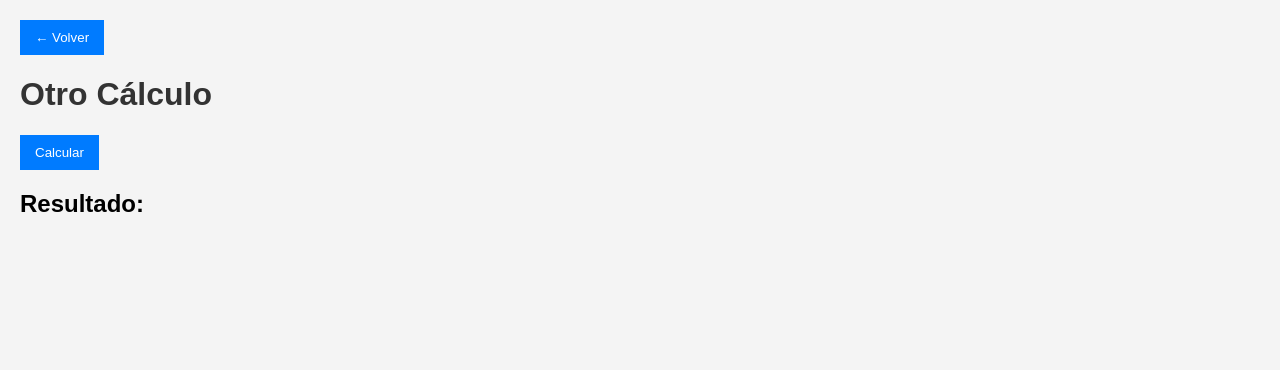
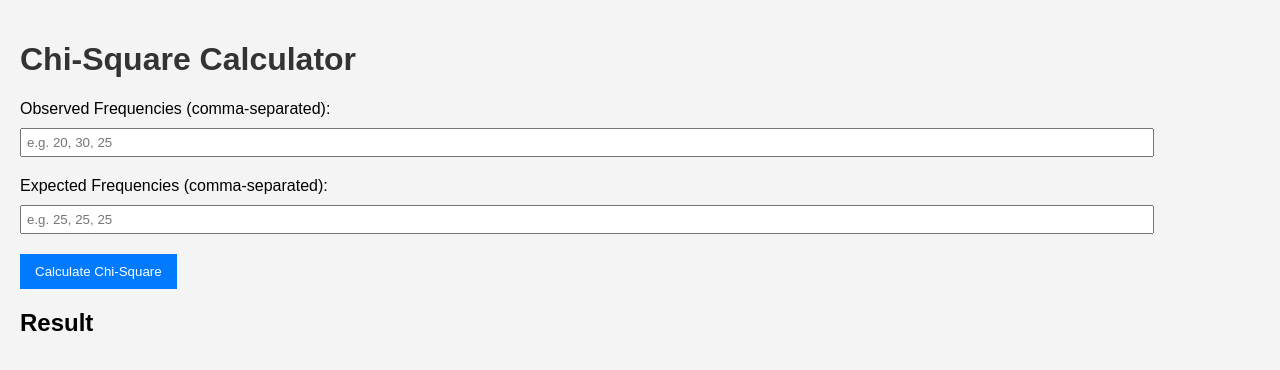
Before and after one commit to aguscoppe/estadistica-utils, a plain HTML site: page calculo2/index.html in a window 1280 px wide. Drawn offline with Linux system fonts and the light colour scheme.

Commit message:
Add chi squared

```diff
--- /dev/null
+++ b/calculo2/chi_square.js
@@ -0,0 +1,27 @@
+function calculateChiSquare() {
+  // Get the input values
+  const observedInput = document.getElementById('observed').value;
+  const expectedInput = document.getElementById('expected').value;
+
+  // Convert input strings to arrays of numbers
+  const observed = observedInput.split(',').map(Number);
+  const expected = expectedInput.split(',').map(Number);
+
+  // Check if the lengths of the arrays match
+  if (observed.length !== expected.length) {
+    document.getElementById('result').textContent =
+      'Error: The number of observed and expected frequencies must match.';
+    return;
+  }
+
+  // Calculate the chi-square statistic
+  let chiSquare = 0;
+  for (let i = 0; i < observed.length; i++) {
+    chiSquare += Math.pow(observed[i] - expected[i], 2) / expected[i];
+  }
+
+  // Display the result
+  document.getElementById(
+    'result'
+  ).textContent = `Chi-Square Statistic: ${chiSquare.toFixed(2)}`;
+}
--- a/calculo2/index.html
+++ b/calculo2/index.html
@@ -3,18 +3,23 @@
   <head>
     <meta charset="UTF-8" />
     <meta name="viewport" content="width=device-width, initial-scale=1.0" />
-    <title>Otro Cálculo</title>
+    <title>Chi-Square Calculator</title>
     <link rel="stylesheet" href="/styles.css" />
-    <script src="script.js" defer></script>
   </head>
   <body>
-    <button onclick="location.href='../index.html'">&#8592; Volver</button>
-    <h1>Otro Cálculo</h1>
-    <form id="anotherCalcForm">
-      <!-- Aquí puedes agregar campos específicos para el nuevo cálculo -->
-      <button type="submit">Calcular</button>
-    </form>
-    <h2>Resultado:</h2>
+    <h1>Chi-Square Calculator</h1>
+    <div class="input-group">
+      <label for="observed">Observed Frequencies (comma-separated):</label>
+      <input type="text" id="observed" placeholder="e.g. 20, 30, 25" />
+    </div>
+    <div class="input-group">
+      <label for="expected">Expected Frequencies (comma-separated):</label>
+      <input type="text" id="expected" placeholder="e.g. 25, 25, 25" />
+    </div>
+    <button onclick="calculateChiSquare()">Calculate Chi-Square</button>
+    <h2>Result</h2>
     <p id="result"></p>
+
+    <script src="chi_square.js"></script>
   </body>
 </html>
--- a/styles.css
+++ b/styles.css
@@ -42,6 +42,8 @@ button:hover {
 }
 
 .button {
+  display: flex;
+  flex-direction: column;
   width: fit-content;
   padding: 10px 15px;
   background-color: #007bff;
@@ -49,3 +51,17 @@ button:hover {
   border: none;
   cursor: pointer;
 }
+
+.button img {
+  max-height: 120px;
+}
+
+.input-group {
+  display: flex;
+  flex-direction: column;
+  margin-bottom: 10px;
+}
+
+.input-group label {
+  width: 100%;
+}
```
Also changed, not shown: calculo3/index.html (added, +20 -0 lines), index.html (+10 -4 lines), images/calculo2.png (added).
